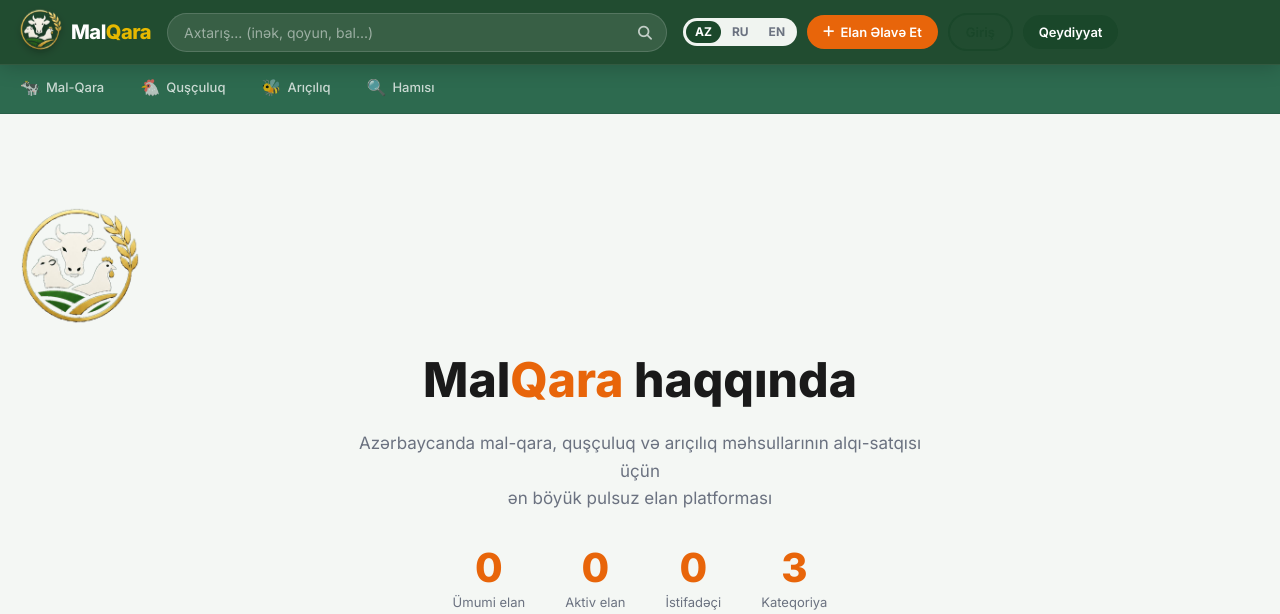
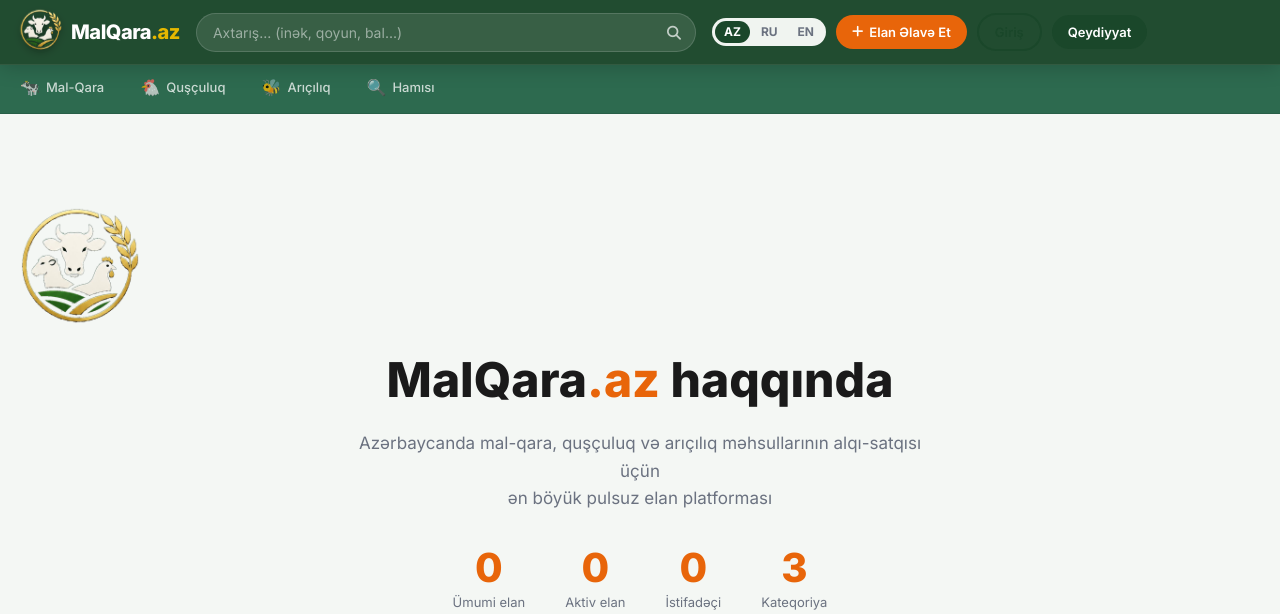
Before and after one commit to amilbexercin-tech/malbazari, a Flask app: page /haqqinda in a window 1280 px wide. Shown: the top 614 px of the page. Run offline with Flask 3, Linux system fonts and the light colour scheme; data comes from the database, SQL or seed files in the repository; data that the repository does not hold is empty; some libraries are stand-ins or nearby versions.

Commit message:
Brend adi ekranda MalQara.az olaraq gosterilir
- Navbar/footer/haqqinda/copyright -> MalQara.az (.az qizil vurgulu)
- site_name default + miqrasiya -> MalQara.az (kohne 'MalQara' de cevrilir)
- SMS tesdiq metni -> MalQara.az

Co-Authored-By: Claude Opus 4.8 <noreply@anthropic.com>

```diff
--- a/app.py
+++ b/app.py
@@ -279,7 +279,7 @@ def inject_globals():
         'purposes': PURPOSES,
         'sort_options': SORT_OPTIONS,
         'subcategory_examples': SUBCATEGORY_EXAMPLES,
-        'site_name': db.get_setting('site_name', 'MalQara'),
+        'site_name': db.get_setting('site_name', 'MalQara.az'),
         'current_user': db.get_user_by_id(session['user_id']) if 'user_id' in session else None,
         'now': datetime.now(),
         'db_setting': db.get_setting,
--- a/database.py
+++ b/database.py
@@ -121,7 +121,7 @@ def init_db():
                 c.execute("UPDATE users SET phone_verified=1")
 
     defaults = [
-        ('site_name', 'MalQara'),
+        ('site_name', 'MalQara.az'),
         ('anthropic_api_key', ''),
         ('contact_phone', '+994 XX XXX XX XX'),
         ('contact_email', 'info@malqara.az'),
@@ -134,7 +134,7 @@ def init_db():
 
     # Rebrand miqrasiyası (MalBazari → HeyvanBazar → MalQara): yalnız hələ də
     # köhnə standart dəyər saxlanılıbsa yenilə — adminin əl ilə qoyduğunu pozma.
-    c.execute("UPDATE settings SET value='MalQara' WHERE key='site_name' AND value IN ('MalBazari.biz','HeyvanBazar')")
+    c.execute("UPDATE settings SET value='MalQara.az' WHERE key='site_name' AND value IN ('MalBazari.biz','HeyvanBazar','MalQara')")
     c.execute("UPDATE settings SET value='info@malqara.az' WHERE key='contact_email' AND value IN ('info@malbazari.biz','info@heyvanbazar.az')")
 
     from werkzeug.security import generate_password_hash
--- a/sms.py
+++ b/sms.py
@@ -96,4 +96,4 @@ def send_sms(phone, text):
 
 def send_otp(phone, code):
     """Təsdiq kodunu SMS ilə göndərir."""
-    return send_sms(phone, f"MalQara təsdiq kodunuz: {code}")
+    return send_sms(phone, f"MalQara.az təsdiq kodunuz: {code}")
--- a/templates/about.html
+++ b/templates/about.html
@@ -1,6 +1,6 @@
 {% extends 'base.html' %}
 {% block title %}Sayt Haqqında — {{ site_name }}{% endblock %}
-{% block desc %}MalQara — Azərbaycanda mal-qara, quşçuluq və arıçılıq məhsullarının alqı-satqısı üçün ən etibarlı pulsuz elan platforması.{% endblock %}
+{% block desc %}MalQara.az — Azərbaycanda mal-qara, quşçuluq və arıçılıq məhsullarının alqı-satqısı üçün ən etibarlı pulsuz elan platforması.{% endblock %}
 
 {% block content %}
 <div class="container page-content">
@@ -8,7 +8,7 @@
   <!-- ── HERO ─────────────────────────────────────────────── -->
   <section class="about-hero">
     <div class="about-hero-icon"><img src="{{ url_for('static', filename='img/logo3d.png') }}" alt="" width="120" height="120"></div>
-    <h1>Mal<span>Qara</span> haqqında</h1>
+    <h1>MalQara<span>.az</span> haqqında</h1>
     <p>Azərbaycanda mal-qara, quşçuluq və arıçılıq məhsullarının alqı-satqısı üçün<br>
        ən böyük pulsuz elan platforması</p>
     <div class="about-stats-row">
--- a/templates/admin/settings.html
+++ b/templates/admin/settings.html
@@ -11,7 +11,7 @@
         <h3><i class="fas fa-globe"></i> Sayt Məlumatları</h3>
         <div class="form-group">
           <label>Sayt Adı</label>
-          <input type="text" name="site_name" value="{{ settings.get('site_name', 'MalQara') }}">
+          <input type="text" name="site_name" value="{{ settings.get('site_name', 'MalQara.az') }}">
         </div>
         <div class="form-group">
           <label>Əlaqə Telefonu</label>
--- a/templates/base.html
+++ b/templates/base.html
@@ -19,7 +19,7 @@
   <div class="container navbar-inner">
     <a href="{{ url_for('index') }}" class="navbar-brand">
       <img src="{{ url_for('static', filename='img/logo3d.png') }}" class="brand-icon" alt="MalQara" width="42" height="42">
-      <span class="brand-text">Mal<span>Qara</span></span>
+      <span class="brand-text">MalQara<span>.az</span></span>
     </a>
 
     <form class="navbar-search" action="{{ url_for('search') }}" method="get">
@@ -145,7 +145,7 @@
 <footer class="footer">
   <div class="container footer-grid">
     <div class="footer-brand">
-      <div class="footer-logo"><img src="{{ url_for('static', filename='img/logo3d.png') }}" alt="" width="34" height="34" style="vertical-align:-9px;margin-right:8px">MalQara</div>
+      <div class="footer-logo"><img src="{{ url_for('static', filename='img/logo3d.png') }}" alt="" width="34" height="34" style="vertical-align:-9px;margin-right:8px">MalQara.az</div>
       <p>{{ t('footer_about') }}</p>
       <div class="footer-social">
         <a href="{{ db_setting('social_tiktok') or '#' }}" target="_blank" rel="noopener" aria-label="TikTok"><i class="fab fa-tiktok"></i></a>
@@ -173,7 +173,7 @@
     </div>
   </div>
   <div class="footer-bottom">
-    <p>&copy; {{ now.year }} MalQara — {{ t('rights') }}</p>
+    <p>&copy; {{ now.year }} MalQara.az — {{ t('rights') }}</p>
   </div>
 </footer>
 
```
